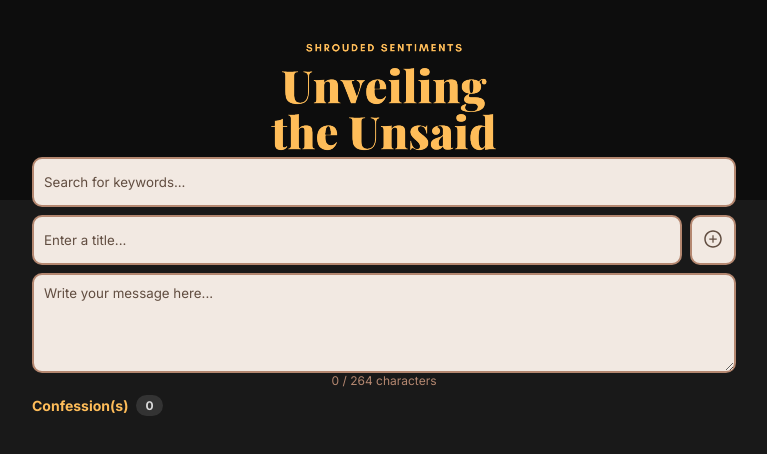
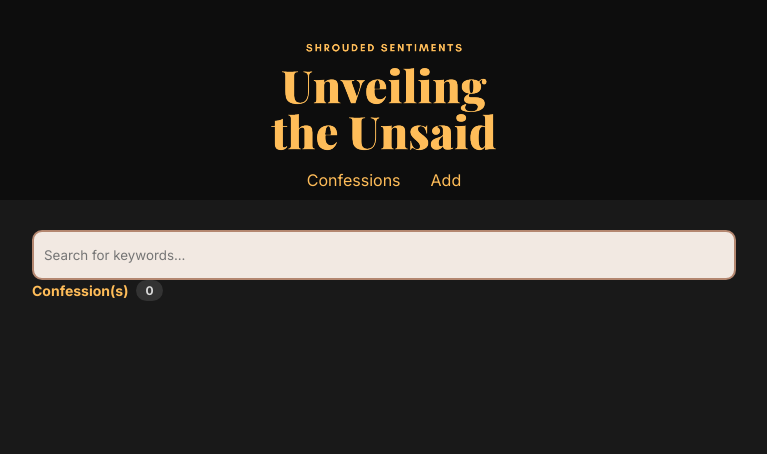
Before and after one commit to civarry/unsaid-project, a React (Vite) app: page / in a window 1280 px wide. Shown: the top 454 px of the page, without its empty margins (256-1023 px from the left). Built offline with nearby package versions, Linux system fonts and the light colour scheme.

Commit message:
added routes

```diff
--- a/package.json
+++ b/package.json
@@ -12,7 +12,8 @@
   "dependencies": {
     "react": "^18.2.0",
     "react-dom": "^18.2.0",
-    "react-icons": "^4.8.0"
+    "react-icons": "^4.8.0",
+    "react-router-dom": "^6.11.2"
   },
   "devDependencies": {
     "@types/react": "^18.0.28",
--- a/src/App.jsx
+++ b/src/App.jsx
@@ -1,5 +1,7 @@
 import { Header } from "./components/Header";
 import { Tasks } from "./components/Tasks";
+import { Navbar } from "./components/Navbar";
+import { BrowserRouter, Routes, Route } from "react-router-dom";
 import { useState } from "react";
 import { useEffect } from "react";
 
@@ -9,19 +11,18 @@ function App() {
   const [tasks, setTasks] = useState([]);
   const [searchQuery, setSearchQuery] = useState("");
 
-  function loadSaveTasks() {
+  function loadSavedTasks() {
     const saved = localStorage.getItem(LOCAL_STORAGE_KEY);
-    console.log(saved);
     if (saved) {
       setTasks(JSON.parse(saved));
     }
   }
 
   useEffect(() => {
-    loadSaveTasks();
+    loadSavedTasks();
   }, []);
 
-  function setTaskAndSave(newTasks) {
+  function setTasksAndSave(newTasks) {
     setTasks(newTasks);
     localStorage.setItem(LOCAL_STORAGE_KEY, JSON.stringify(newTasks));
   }
@@ -31,29 +32,41 @@ function App() {
   }
 
   function addTask(taskTitle, taskDescription) {
-    setTaskAndSave([
-      ...tasks,
-      {
+    const newTask = {
       id: crypto.randomUUID(),
       title: taskTitle,
       description: taskDescription,
-      },
-    ]);
+    };
+    const updatedTasks = [newTask, ...tasks];
+    setTasksAndSave(updatedTasks);
   }
 
   function deleteTaskById(taskId) {
-    const newTasks = tasks.filter((task) => task.id !== taskId);
-    setTaskAndSave(newTasks);
+    const updatedTasks = tasks.filter((task) => task.id !== taskId);
+    setTasksAndSave(updatedTasks);
   }
 
   return (
     <>
-      <Header onAddTask={addTask} onSearch={handleSearch} />
+      <BrowserRouter>
+        <Navbar />
+        <Routes>
+          <Route
+            path="/"
+            element={
               <Tasks
-        tasks={tasks}
+                tasks={tasks.reverse()}
                 onDelete={deleteTaskById}
                 searchQuery={searchQuery}
               />
+            }
+          />
+          <Route
+            path="/add"
+            element={<Header onAddTask={addTask} onSearch={handleSearch} />}
+          />
+        </Routes>
+      </BrowserRouter>
     </>
   );
 }
--- a/src/components/Header/header.module.css
+++ b/src/components/Header/header.module.css
@@ -1,15 +1,14 @@
 .header {
-  background: #0D0D0D;
   display: flex;
   align-items: center;
   justify-content: center;
-  height: 200px;
   position: relative;
+  z-index: 1;
 }
 
 .newTaskForm {
   position: absolute;
-  bottom: -188px;
+  bottom: -200px;
   width: 100%;
   max-width: 736px;
   display: flex;
@@ -76,5 +75,5 @@ textarea::placeholder,
   bottom: 4px;
   left: 4px;
   font-size: 12px;
-  color: #b48770;
+  color: #808080;
 }
--- a/src/components/Header/index.jsx
+++ b/src/components/Header/index.jsx
@@ -10,19 +10,42 @@ export function Header({ onAddTask, onSearch }) {
 
   function handleSubmit(event) {
     event.preventDefault();
+
+    if (title.trim() === "") {
+      // Show an error message or perform any desired action
+      alert("Title cannot be empty");
+      return;
+    }
+
+    if (description.trim() === "") {
+      // Show an error message or perform any desired action
+      alert("Description cannot be empty");
+      return;
+    }
+
+    if (title.length < 2) {
+      // Show an error message or perform any desired action
+      alert("Title must be at least 2 characters long");
+      return;
+    }
+
+    if (description.length < 10) {
+      // Show an error message or perform any desired action
+      alert("Description must be at least 10 characters long");
+      return;
+    }
+
     onAddTask(title, description);
     setTitle("");
     setDescription("");
     setCharacterCount(0);
   }
 
-  const handleSearch = (event) => {
-    const query = event.target.value;
-    onSearch(query);
-  };
-
   function onChangeTitle(event) {
-    setTitle(event.target.value);
+    const text = event.target.value;
+    if (text.length <= 18) {
+      setTitle(event.target.value);
+    }
   }
 
   function onChangeDescription(event) {
@@ -35,14 +58,7 @@ export function Header({ onAddTask, onSearch }) {
 
   return (
     <header className={styles.header}>
-      <img src={todoLogo} alt="" />
       <form onSubmit={handleSubmit} className={styles.newTaskForm}>
-        <input
-          className={styles.search}
-          type="text"
-          placeholder="Search for keywords..."
-          onChange={handleSearch}
-        />
         <div className={styles.formHeader}>
           <input
             id="title"
--- /dev/null
+++ b/src/components/Navbar/index.jsx
@@ -0,0 +1,21 @@
+import styles from "./navbar.module.css";
+import { Link } from "react-router-dom";
+import todoLogo from "../../assets/Logo.png";
+
+export function Navbar() {
+  return (
+    <header className={styles.header}>
+      <img src={todoLogo} alt="" />
+      <nav className={styles.navbar}>
+        <ul>
+          <li>
+            <Link to="/">Confessions</Link>
+          </li>
+          <li>
+            <Link to="/add">Add</Link>
+          </li>
+        </ul>
+      </nav>
+    </header>
+  );
+}
--- /dev/null
+++ b/src/components/Navbar/navbar.module.css
@@ -0,0 +1,39 @@
+.header {
+  background: #0D0D0D;
+  display: flex;
+  align-items: center;
+  justify-content: center;
+  height: 200px;
+  position: relative;
+}
+
+.navbar {
+  position: absolute;
+  bottom: 0;
+  color: #ffbd59;
+  padding: 10px;
+}
+
+ul {
+  list-style-type: none;
+  display: flex;
+  justify-content: center;
+  margin: 0;
+  padding: 0;
+}
+
+li {
+  margin: 0 10px;
+}
+
+a {
+  text-decoration: none;
+  color: #ffbd59;
+  padding: 5px;
+  transition: color 0.3s ease;
+}
+
+a:hover {
+  color: #ffbd59;
+  font-weight: bold;
+}
--- a/src/components/Task/task.module.css
+++ b/src/components/Task/task.module.css
@@ -36,6 +36,10 @@
   color: #5E4F42;
   padding: 2px;
   width: 100%;
+  max-width: 255px; /* Set the desired maximum width */
+  overflow: hidden;
+  text-overflow: ellipsis;
+  white-space: nowrap;
 }
 .cardHeader i{
   font-size: 27px;
@@ -55,6 +59,9 @@
   background-color: #F3E8E5;
   padding: 10px;
   height:auto;
+  overflow: hidden;
+  text-overflow: ellipsis;
+  white-space: wrap;
 }
 .cardDescription p{
   font-size: 24px;
@@ -66,6 +73,7 @@
   flex-direction: row;
   justify-content: space-around;
   width: 100%;
+  overflow: hidden;
 }
 .cardFooter span{
   font-size: 24px;
--- a/src/components/Tasks/index.jsx
+++ b/src/components/Tasks/index.jsx
@@ -1,7 +1,30 @@
 import { Task } from "../Task";
 import styles from "./tasks.module.css";
+import { useState } from "react";
 
-export function Tasks({ tasks, onDelete, searchQuery }) {
+function SearchInput({ onSearch }) {
+  const [searchQuery, setSearchQuery] = useState("");
+
+  function handleSearchChange(event) {
+    const query = event.target.value;
+    setSearchQuery(query);
+    onSearch(query);
+  }
+
+  return (
+    <input
+      className={styles.search}
+      type="text"
+      placeholder="Search for keywords..."
+      value={searchQuery}
+      onChange={handleSearchChange}
+    />
+  );
+}
+
+export function Tasks({ tasks, onDelete, onSearch }) {
+  const [searchQuery, setSearchQuery] = useState("");
+
   const filteredTasks = tasks.filter(
     (task) =>
       task.title.toLowerCase().includes(searchQuery.toLowerCase()) ||
@@ -9,8 +32,14 @@ export function Tasks({ tasks, onDelete, searchQuery }) {
   );
 
   const taskQuantity = tasks.length;
+
+  function handleSearch(query) {
+    setSearchQuery(query);
+  }
+
   return (
     <section className={styles.tasks}>
+      <SearchInput onSearch={handleSearch} />
       <header className={styles.header}>
         <div>
           <p>Confession(s)</p>
--- a/src/components/Tasks/tasks.module.css
+++ b/src/components/Tasks/tasks.module.css
@@ -2,7 +2,7 @@
   width: 100%;
   max-width: 736px;
   margin: 0 auto;
-  margin-top: 195px;
+  margin-top: 30px;
   padding: 0 1rem;
 }
 
@@ -38,3 +38,9 @@
   display: flex;
   flex-direction: column;
 }
+.search{
+  background-color: #f2e9e2;
+  border: 2px solid #b48770;
+  color: #614d40;
+  border-radius: 10px;
+}
```
Also changed, not shown: 1 other file (tests, documents, lock files or other folders). Lines whose indentation alone changed are shown as unchanged.
